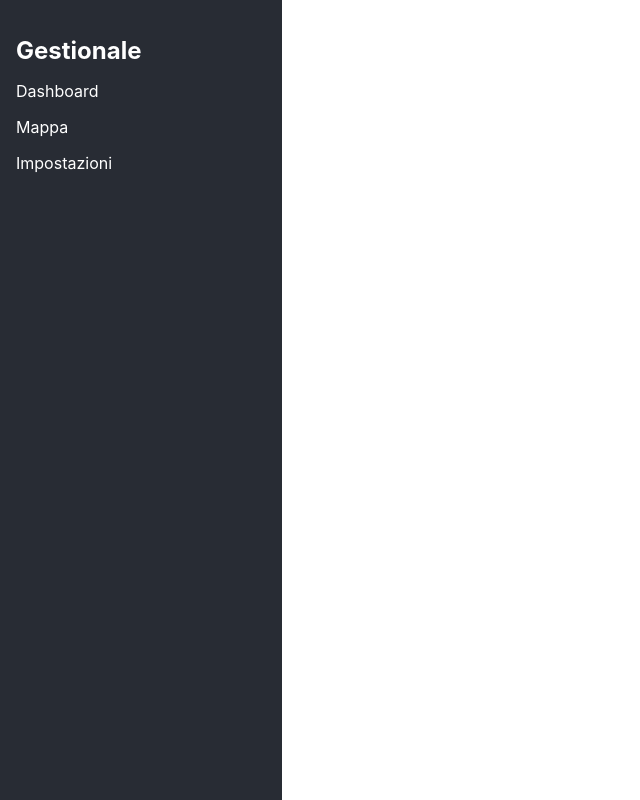
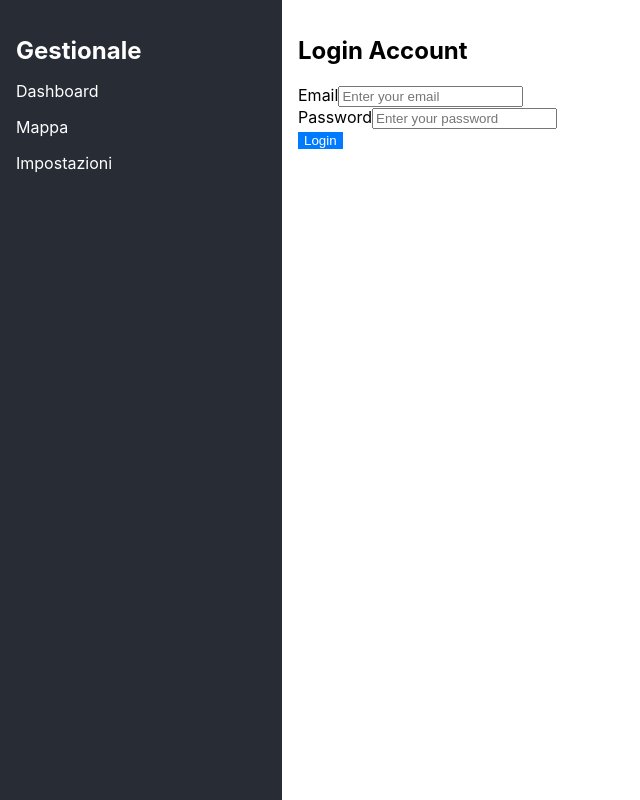
Before and after one commit to le0nAg/where_we_are, a React (Create React App) app in the folder src/webapp/client/: page /login in a window 1280 px wide. Shown: the whole page, without its empty margins (0-640 px from the left). Built offline with nearby package versions, Linux system fonts and the light colour scheme.

Commit message:
login fix

```diff
--- a/src/webapp/client/package.json
+++ b/src/webapp/client/package.json
@@ -6,12 +6,15 @@
     "@testing-library/jest-dom": "^5.17.0",
     "@testing-library/react": "^13.4.0",
     "@testing-library/user-event": "^13.5.0",
+    "axios": "^1.7.9",
     "leaflet": "^1.9.4",
     "react": "^18.3.1",
+    "react-cookie": "^7.2.2",
     "react-dom": "^18.3.1",
     "react-leaflet": "^4.2.1",
-    "react-router-dom": "^7.0.1",
+    "react-router-dom": "^7.1.1",
     "react-scripts": "5.0.1",
+    "react-toastify": "^11.0.2",
     "web-vitals": "^2.1.4"
   },
   "scripts": {
--- a/src/webapp/client/src/App.js
+++ b/src/webapp/client/src/App.js
@@ -4,6 +4,8 @@ import Sidebar from "./components/Sidebar";
 import Dashboard from "./pages/Dashboard";
 import Settings from "./pages/Settings";
 import MapPage from "./pages/MapPage";
+import Login from "./pages/authn/Login";
+import HomeSample from "./pages/authn/HomeSample";
 import "./App.css";
 
 function App() {
@@ -14,8 +16,12 @@ function App() {
         <div className="content">
           <Routes>
             <Route path="/" element={<Dashboard />} />
+            <Route path="/home" element={<HomeSample />} />
+
+            <Route path="/dashboard" element={<Dashboard />} />
             <Route path="/map" element={<MapPage />} />
             <Route path="/settings" element={<Settings />} />
+            <Route path="/login" element={<Login />} />
           </Routes>
         </div>
       </div>
@@ -23,11 +29,4 @@ function App() {
   );
 }
 
-const headerStyle = {
-  backgroundColor: "#282c34",
-  color: "white",
-  padding: "1rem",
-  textAlign: "center",
-};
-
 export default App;
--- a/src/webapp/client/src/index.js
+++ b/src/webapp/client/src/index.js
@@ -3,6 +3,10 @@ import ReactDOM from 'react-dom/client';
 import './index.css';
 import App from './App';
 import reportWebVitals from './reportWebVitals';
+
+export {default as Login} from './pages/authn/Login';
+//export {default as Signup} from './authn/Signup'; not exposed by design
+
 
 const root = ReactDOM.createRoot(document.getElementById('root'));
 root.render(
--- /dev/null
+++ b/src/webapp/client/src/pages/authn/HomeSample.jsx
@@ -0,0 +1,49 @@
+import { useEffect, useState } from "react";
+import { useNavigate } from "react-router-dom";
+import { useCookies } from "react-cookie";
+import axios from "axios";
+import { ToastContainer, toast } from "react-toastify";
+
+const HomeSample = () => {
+  const navigate = useNavigate();
+  const [cookies, removeCookie] = useCookies([]);
+  const [username, setUsername] = useState("");
+  useEffect(() => {
+    const verifyCookie = async () => {
+      if (!cookies.token) {
+        navigate("/login");
+      }
+      const { data } = await axios.post(
+        "http://localhost:5000",
+        {},
+        { withCredentials: true }
+      );
+      const { status, user } = data;
+      setUsername(user);
+      return status
+        ? toast(`Hello ${user}`, {
+            position: "top-right",
+          })
+        : (removeCookie("token"), navigate("/login"));
+    };
+    verifyCookie();
+  }, [cookies, navigate, removeCookie]);
+  const Logout = () => {
+    removeCookie("token");
+    navigate("/signup");
+  };
+  return (
+    <>
+      <div className="home_page">
+        <h4>
+          {" "}
+          Welcome <span>{username}</span>
+        </h4>
+        <button onClick={Logout}>LOGOUT</button>
+      </div>
+      <ToastContainer />
+    </>
+  );
+};
+
+export default HomeSample;
--- /dev/null
+++ b/src/webapp/client/src/pages/authn/Login.jsx
@@ -0,0 +1,96 @@
+import React, { useState } from "react";
+import { useNavigate } from "react-router-dom";
+import axios from "axios";
+import { ToastContainer, toast } from "react-toastify";
+
+const Login = () => {
+  const navigate = useNavigate();
+  const [inputValue, setInputValue] = useState({
+    email: "",
+    password: "",
+  });
+  const { email, password } = inputValue;
+  const handleOnChange = (e) => {
+    const { name, value } = e.target;
+    setInputValue({
+      ...inputValue,
+      [name]: value,
+    });
+  };
+
+  const handleError = (err) =>
+    toast.error(err, {
+      position: "bottom-left",
+    });
+  const handleSuccess = (msg) =>
+    toast.success(msg, {
+      position: "bottom-left",
+    });
+
+  const handleSubmit = async (e) => {
+    e.preventDefault();
+    try {
+      const { data } = await axios.post(
+        "http://localhost:5000/login",
+        {
+          ...inputValue,
+        },
+        { withCredentials: true }
+      );
+      console.log(data);
+      const { success, message } = data;
+      if (success) {
+        handleSuccess(message);
+        setTimeout(() => {
+          navigate("/home");
+        }, 1000);
+      } else {
+        handleError(message);
+      }
+    } catch (error) {
+      console.log(error);
+    }
+    setInputValue({
+      ...inputValue,
+      email: "",
+      password: "",
+    });
+  };
+
+  return (
+    <div className="form_container">
+      <h2>Login Account</h2>
+      <form onSubmit={handleSubmit}>
+        <div>
+          <label htmlFor="email">Email</label>
+          <input
+            type="email"
+            name="email"
+            value={email}
+            placeholder="Enter your email"
+            onChange={handleOnChange} // Handle input change for email
+          />
+        </div>
+
+        <div>
+          <label htmlFor="password">Password</label>
+          <input
+            type="password"
+            name="password"
+            value={password}
+            placeholder="Enter your password"
+            onChange={handleOnChange}
+          />
+        </div>
+        <button type="submit"> Login </button>
+
+        {/* <span>
+          Already have an account? <Link to={"/signup"}>Signup</Link>
+        </span> */}
+      </form>
+      <ToastContainer />
+    </div>
+  );
+};
+
+export default Login;
```
Also changed, not shown: src/webapp/client/src/pages/authn/Signup.jsx (added, +7 -0 lines), 1 other file (tests, documents, lock files or other folders).
